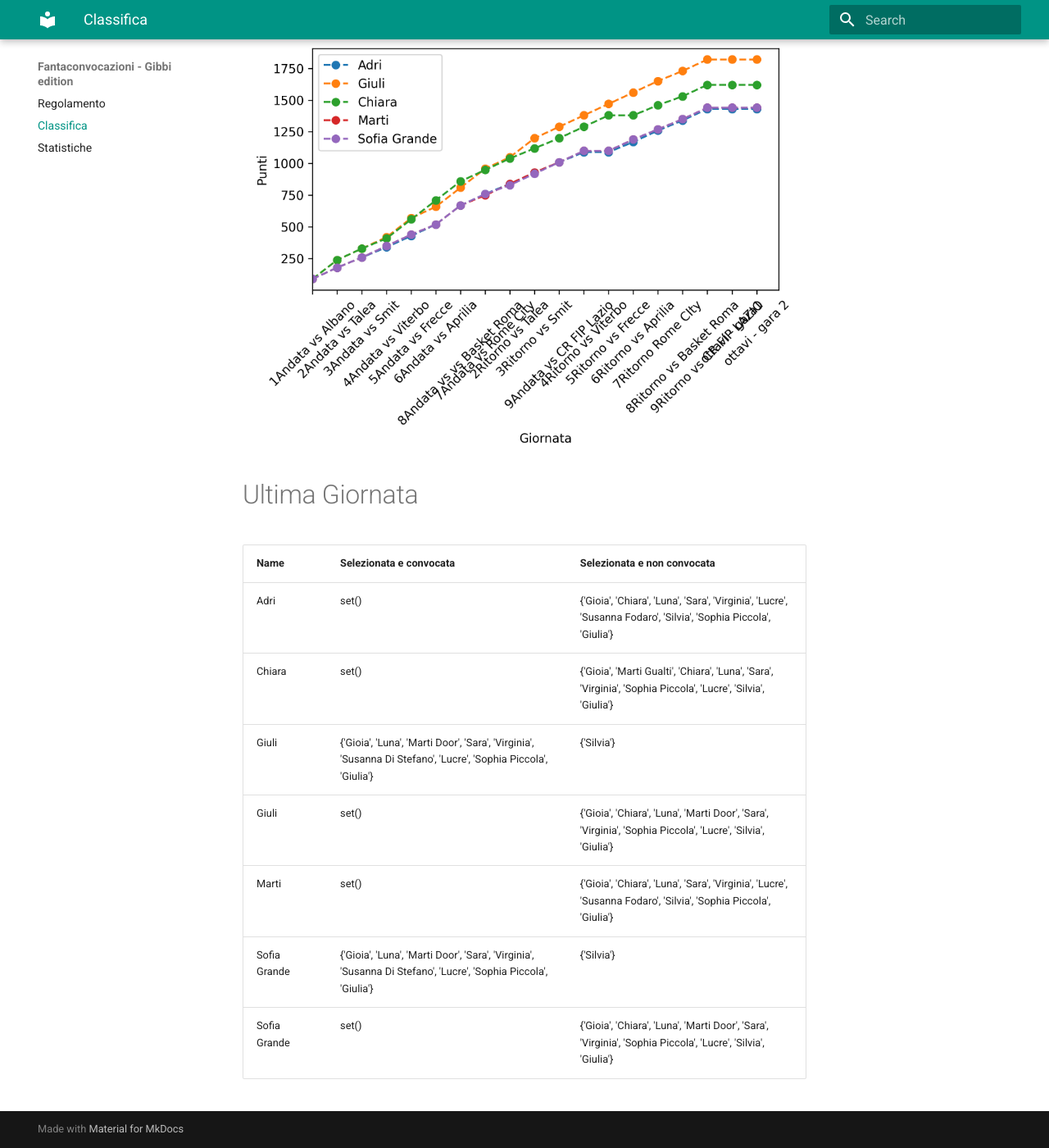
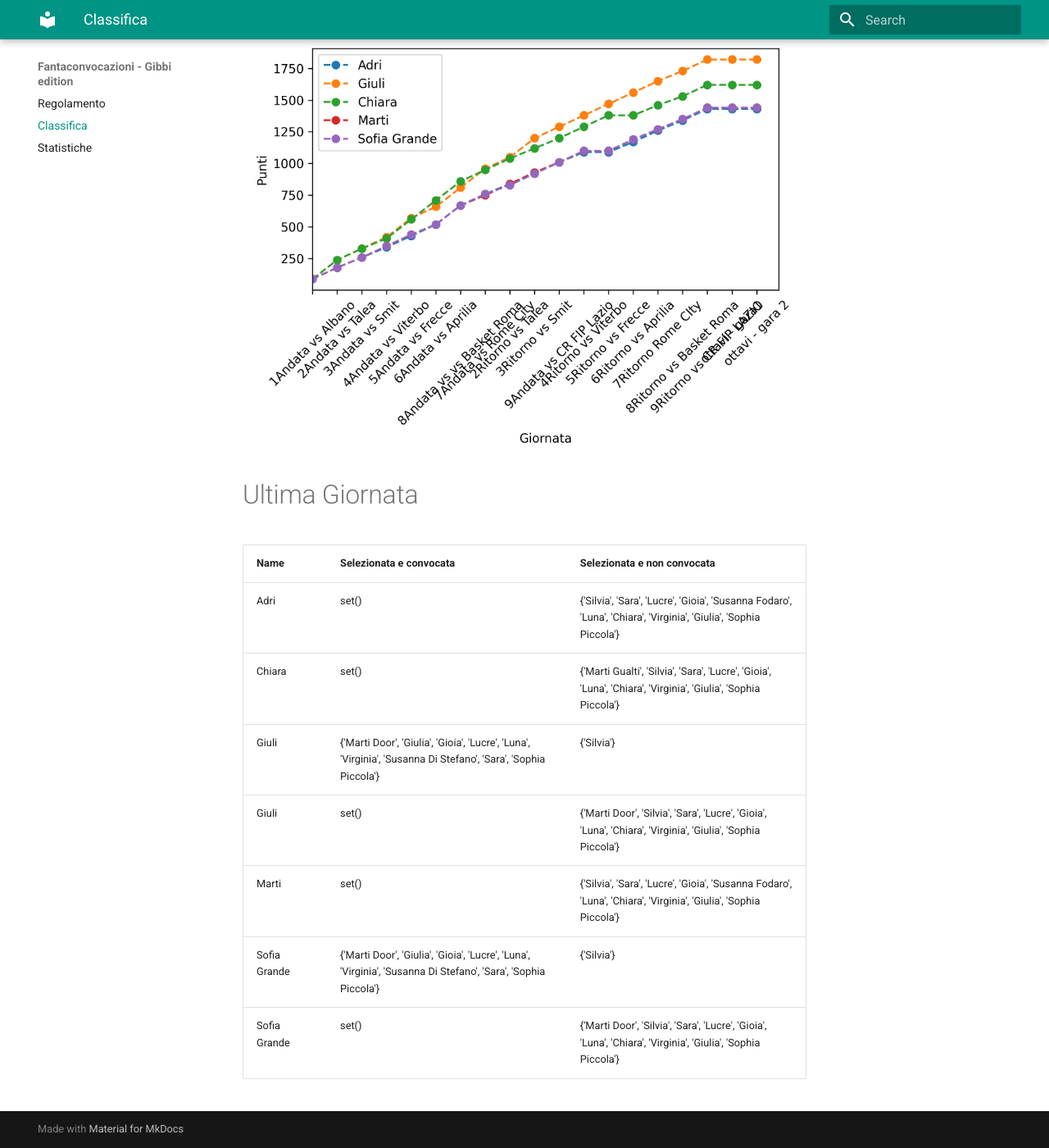
Before and after one commit to martinig94/fantagibbi, an MkDocs documentation site: the page built from docs/Classifica.md, in a window 1280 px wide and 1400 px high, scrolled down 565 px. Shown: the whole window at 82% size. Built offline with MkDocs 1.6.1 and Material for MkDocs 9.7.7, drawn with Linux system fonts in a browser that asks for light colours.

Commit message:
Auto-update from main.py

```diff
--- a/docs/Classifica.md
+++ b/docs/Classifica.md
@@ -18,11 +18,11 @@
 <!-- START_TABLE CORRECT -->
 | Name         | Selezionata e convocata                                                                                        | Selezionata e non convocata                                                                                      |
 |:-------------|:---------------------------------------------------------------------------------------------------------------|:-----------------------------------------------------------------------------------------------------------------|
-| Adri         | set()                                                                                                          | {'Gioia', 'Chiara', 'Luna', 'Sara', 'Virginia', 'Lucre', 'Susanna Fodaro', 'Silvia', 'Sophia Piccola', 'Giulia'} |
-| Chiara       | set()                                                                                                          | {'Gioia', 'Marti Gualti', 'Chiara', 'Luna', 'Sara', 'Virginia', 'Sophia Piccola', 'Lucre', 'Silvia', 'Giulia'}   |
-| Giuli        | {'Gioia', 'Luna', 'Marti Door', 'Sara', 'Virginia', 'Susanna Di Stefano', 'Lucre', 'Sophia Piccola', 'Giulia'} | {'Silvia'}                                                                                                       |
-| Giuli        | set()                                                                                                          | {'Gioia', 'Chiara', 'Luna', 'Marti Door', 'Sara', 'Virginia', 'Sophia Piccola', 'Lucre', 'Silvia', 'Giulia'}     |
-| Marti        | set()                                                                                                          | {'Gioia', 'Chiara', 'Luna', 'Sara', 'Virginia', 'Lucre', 'Susanna Fodaro', 'Silvia', 'Sophia Piccola', 'Giulia'} |
-| Sofia Grande | {'Gioia', 'Luna', 'Marti Door', 'Sara', 'Virginia', 'Susanna Di Stefano', 'Lucre', 'Sophia Piccola', 'Giulia'} | {'Silvia'}                                                                                                       |
-| Sofia Grande | set()                                                                                                          | {'Gioia', 'Chiara', 'Luna', 'Marti Door', 'Sara', 'Virginia', 'Sophia Piccola', 'Lucre', 'Silvia', 'Giulia'}     |
+| Adri         | set()                                                                                                          | {'Silvia', 'Sara', 'Lucre', 'Gioia', 'Susanna Fodaro', 'Luna', 'Chiara', 'Virginia', 'Giulia', 'Sophia Piccola'} |
+| Chiara       | set()                                                                                                          | {'Marti Gualti', 'Silvia', 'Sara', 'Lucre', 'Gioia', 'Luna', 'Chiara', 'Virginia', 'Giulia', 'Sophia Piccola'}   |
+| Giuli        | {'Marti Door', 'Giulia', 'Gioia', 'Lucre', 'Luna', 'Virginia', 'Susanna Di Stefano', 'Sara', 'Sophia Piccola'} | {'Silvia'}                                                                                                       |
+| Giuli        | set()                                                                                                          | {'Marti Door', 'Silvia', 'Sara', 'Lucre', 'Gioia', 'Luna', 'Chiara', 'Virginia', 'Giulia', 'Sophia Piccola'}     |
+| Marti        | set()                                                                                                          | {'Silvia', 'Sara', 'Lucre', 'Gioia', 'Susanna Fodaro', 'Luna', 'Chiara', 'Virginia', 'Giulia', 'Sophia Piccola'} |
+| Sofia Grande | {'Marti Door', 'Giulia', 'Gioia', 'Lucre', 'Luna', 'Virginia', 'Susanna Di Stefano', 'Sara', 'Sophia Piccola'} | {'Silvia'}                                                                                                       |
+| Sofia Grande | set()                                                                                                          | {'Marti Door', 'Silvia', 'Sara', 'Lucre', 'Gioia', 'Luna', 'Chiara', 'Virginia', 'Giulia', 'Sophia Piccola'}     |
 <!-- END_TABLE CORRECT -->
```
